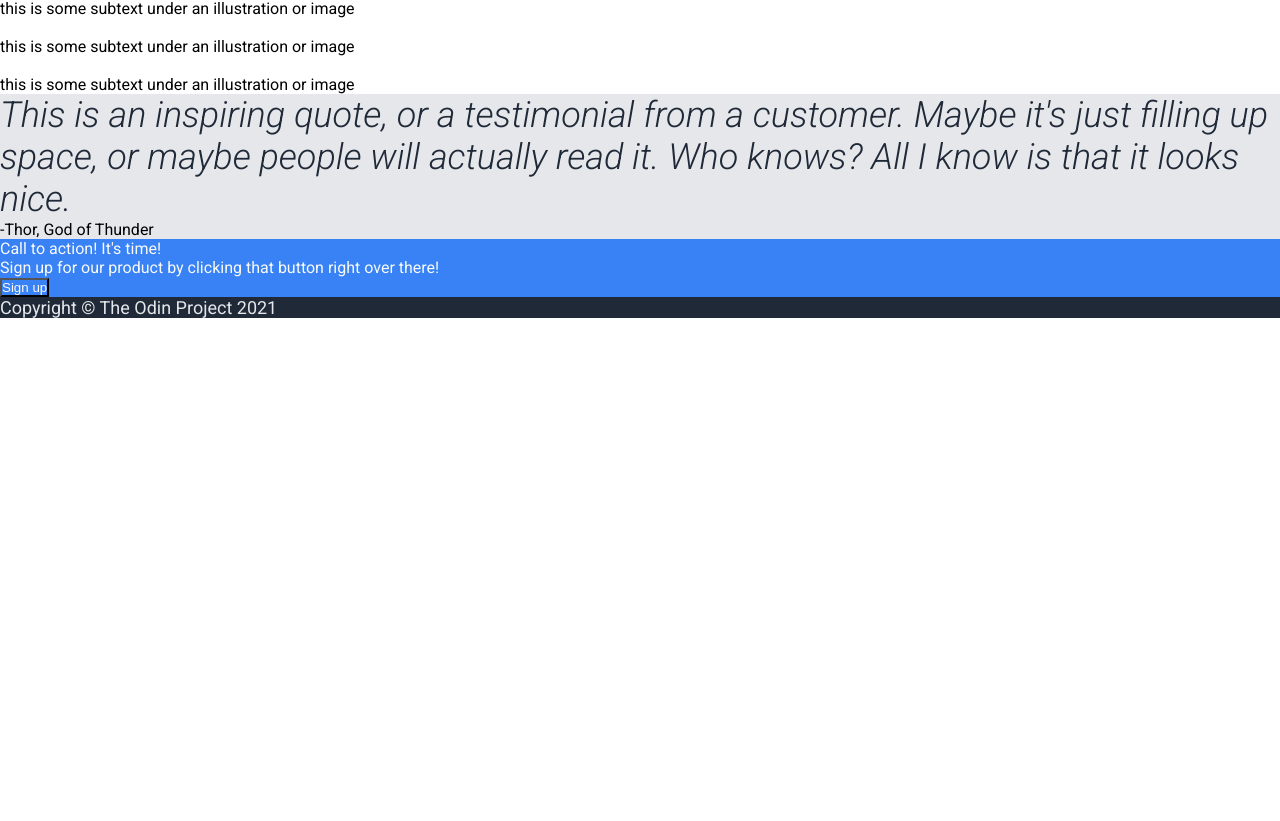
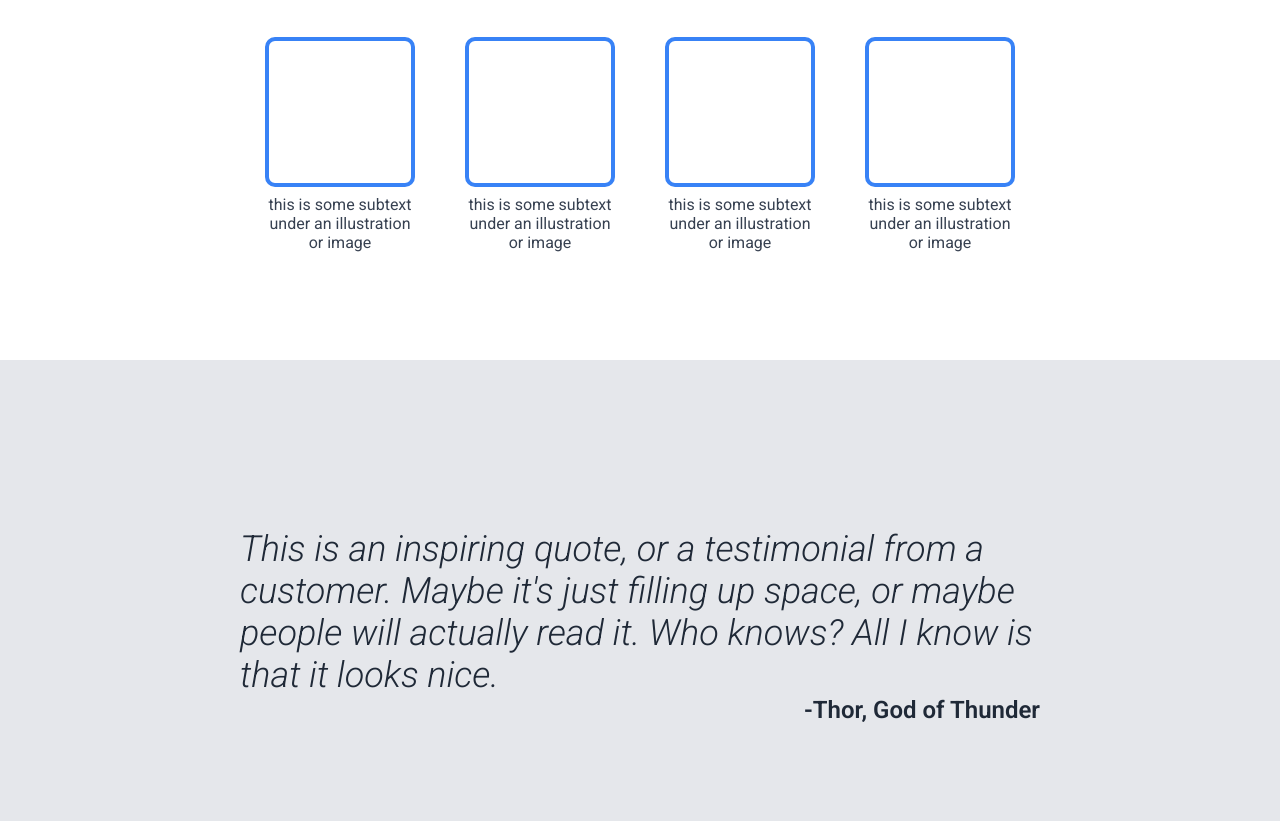
Before and after one commit to LukeRobinson0137/odin-landing-page, a plain HTML site: page index.html in a window 1280 px wide. Shown: the part 506-1327 px from the top of the page. Before the commit the page ends 824 px from the top, so only its background shows below. Drawn offline with Linux system fonts and the light colour scheme.

Commit message:
Finish product landing page styling

```diff
--- a/index.html
+++ b/index.html
@@ -1,13 +1,16 @@
 <!DOCTYPE html>
 <html lang="en">
   <head>
-    <meta charset="UTF-8">
-    <meta name="viewport" content="width=device-width, initial-scale=1.0">
+    <meta charset="UTF-8" />
+    <meta name="viewport" content="width=device-width, initial-scale=1.0" />
     <title>Odin Landing Page</title>
-    <link rel="stylesheet" href="styles.css">
-    <link rel="preconnect" href="https://fonts.googleapis.com">
-<link rel="preconnect" href="https://fonts.gstatic.com" crossorigin>
-<link href="https://fonts.googleapis.com/css2?family=Roboto:ital,wght@0,100..900;1,100..900&display=swap" rel="stylesheet">
+    <link rel="stylesheet" href="styles.css" />
+    <link rel="preconnect" href="https://fonts.googleapis.com" />
+    <link rel="preconnect" href="https://fonts.gstatic.com" crossorigin />
+    <link
+      href="https://fonts.googleapis.com/css2?family=Roboto:ital,wght@0,100..900;1,100..900&display=swap"
+      rel="stylesheet"
+    />
   </head>
   <body>
     <section class="hero">
@@ -15,14 +18,17 @@
         <div class="header-logo">Header Logo</div>
         <ul class="header-link">
           <li class="link-one">header link one</li>
-                <li class="link-two"> header link two</li>
+          <li class="link-two">header link two</li>
           <li class="link-three">header link three</li>
         </ul>
       </header>
       <div class="hero-container">
         <div class="hero-text-container">
-        <div class="hero-main">This website is awesome</div>
-        <p class="hero-secondary">This website has some subtext that goes here under the main title. It's a smaller font and the color is lower contrast</p>
+          <p class="hero-main">This website is awesome</p>
+          <p class="hero-secondary">
+            This website has some subtext that goes here under the main title.
+            It's a smaller font and the color is lower contrast
+          </p>
           <button class="button">Sign up</button>
         </div>
         <div class="img-placeholder">this is a placeholder for an image</div>
@@ -30,34 +36,56 @@
     </section>
     <section class="information">
       <div class="information-header">Some random information.</div>
-        <img class="square-img">
-        <div class="text">this is some subtext under an illustration or image</div>
-        <img class="square-img">
-        <div class="text">this is some subtext under an illustration or image</div>
-        <img class="square-img">
-        <div class="text">this is some subtext under an illustration or image</div>
-        <img class="square-img">
-        <div class="text">this is some subtext under an illustration or image</div>
+      <div class="info-container">
+        <div class="information-it">
+        <div class="info-img"></div>
+        <div class="text">
+          this is some subtext under an illustration or image
+        </div>
+        </div>
+        <div class="information-it">
+        <div class="info-img"></div>
+        <div class="text">
+          this is some subtext under an illustration or image
+        </div>
+        </div>
+        <div class="information-it">
+        <div class="info-img"></div>
+        <div class="text">
+          this is some subtext under an illustration or image
+        </div>
+        </div>
+        <div class="information-it">
+        <div class="info-img"></div>
+        <div class="text">
+          this is some subtext under an illustration or image
+        </div>
+      </div>
+      </div>
     </section>
     <section class="quote">
+        <div class="quote-container">
       <p>
-            <em>This is an inspiring quote, or a testimonial from a customer. Maybe it's just filling up space, or maybe people will actually read it. Who knows? All I know is that it looks nice.</em>
+        <em
+          >This is an inspiring quote, or a testimonial from a customer. Maybe
+          it's just filling up space, or maybe people will actually read it. Who
+          knows? All I know is that it looks nice.</em
+        >
       </p>
       <div class="quoter">-Thor, God of Thunder</div>
+      </div>
     </section>
-    <section class="call-to-action">
-        <div>
-            Call to action! It's time!
+    <section class="action">
+        <div class="action-container">
+            <div class="action-text">
+      <div><b>Call to action! It's time!</b></div>
+      <p>Sign up for our product by clicking that button right over there!</p>
       </div>
-        <p>
-            Sign up for our product by clicking that button right over there!
-        </p>
-        <button class="button">Sign up</button>
+      <button class="button-2">Sign up</button>
+      </div>
     </section>
     <footer class="footer">
-        <div class="copyright">
-            Copyright &copy; The Odin Project 2021
-        </div>
+      <div class="copyright">Copyright &copy; The Odin Project 2021</div>
     </footer>
   </body>
 </html>
--- a/styles.css
+++ b/styles.css
@@ -5,12 +5,13 @@
 }
 
 body {
-    font-family: 'Roboto', sans-serif;
+  font-family: "Roboto", sans-serif;
   display: flex;
   flex-direction: column;
 }
 
-.hero, .footer {
+.hero,
+.footer {
   background-color: #1f2937;
 }
 
@@ -20,9 +21,11 @@ body {
   font-weight: 900;
 }
 
-.hero-secondary, .header-link, footer {
+.hero-secondary,
+.header-link,
+footer {
   font-size: 18px;
-    color: #E5e7eb;
+  color: #e5e7eb;
 }
 
 .header-logo {
@@ -31,9 +34,10 @@ body {
   font-weight: 800;
 }
 
-.button, .call-to-action {
+.button,
+.button-2 {
   background-color: #3882f6;
-    color:#f9faf8;
+  color: #f9faf8;
 }
 
 .information-header {
@@ -42,19 +46,34 @@ body {
   font-weight: 900;
 }
 
-.quote {
-    background-color: #E5e7eb;
+.text {
+  color: #374151;
+  padding-top: 8px;
+  max-width: 150px;
 }
 
-.quote > p {
+.quote {
+  background-color: #e5e7eb;
+}
+
+.quote-container > p {
   font-size: 36px;
   color: #1f2937;
   font-weight: 300;
+  max-width: 800px;
+}
+
+.quoter {
+  color: #1f2937;
+  font-weight: 600;
+  font-size: 24px;
+  align-self: flex-end;
 }
 
 .hero {
   display: flex;
   flex-direction: column;
+  padding: 0 42px;
 }
 
 ul {
@@ -63,7 +82,7 @@ ul {
 
 header {
   display: flex;
-    justify-content: space-around;
+  justify-content: space-between;
   padding: 16px 0;
 }
 
@@ -75,21 +94,117 @@ header {
 .hero-container {
   display: flex;
   justify-content: center;
-    padding: 48px 48px;
+  padding: 48px 0;
+  gap: 24px;
+  padding-bottom: 72px;
 }
 
 .hero-text-container {
   display: flex;
   flex-wrap: wrap;
   max-width: 500px;
+  flex-shrink: 2;
 }
 
 .img-placeholder {
   display: flex;
   justify-content: center;
   background-color: grey;
-    height: 250px;
-    width: 500px;
+  height: 225px;
+  width: 450px;
   align-items: center;
+  color: #f9faf8;
+  flex-shrink: 0;
+}
+
+.button,
+.button-2 {
+  padding: 5px 30px;
+  font-weight: 700;
+  font-size: 16px;
+}
+
+.button {
+  border: none;
+  border-radius: 8px;
+}
+
+.button-2 {
+    border: 2px solid #e5e7eb;
+    border-radius: 8px;
+}
+
+.information {
+  display: flex;
+  flex-direction: column;
+  padding: 24px 48px 84px;
+}
+
+.information-header {
+  text-align: center;
+  padding: 24px;
+}
+
+.info-container {
+  display: flex;
+  text-align: center;
+  padding: 24px 0;
+  justify-content: center;
+  gap: 50px;
+}
+
+.info-img {
+  width: 150px;
+  height: 150px;
+  border: 4px solid #3882f6;
+  border-radius: 10px;
+}
+
+.information-it {
+  display: flex;
+  flex-direction: column;
+}
+
+.quote {
+  display: flex;
+  flex-direction: column;
+  justify-content: center;
+  align-items: center;
+  padding: 84px 42px;
+  flex-wrap: wrap;
+}
+
+.quote-container {
+  display: flex;
+  flex-direction: column;
+  justify-content: center;
+  align-items: center;
+  padding: 84px 42px;
+  flex-wrap: wrap;
+}
+
+.action {
+    padding: 48px 84px 92px;
+}
+
+.action-container {
+    display: flex;
+    background-color: #3882f6;
+    padding: 48px;
+    border-radius: 5px;
+    justify-content: space-around;
+}
+
+.action-text {
+    display: flex;
+    flex-direction: column;
     color:#f9faf8;
 }
+.action-text > div {
+    font-size: 24px;
+}
+
+.footer {
+    padding: 36px;
+    text-align: center;
+}
```
Lines whose indentation alone changed are shown as unchanged.
